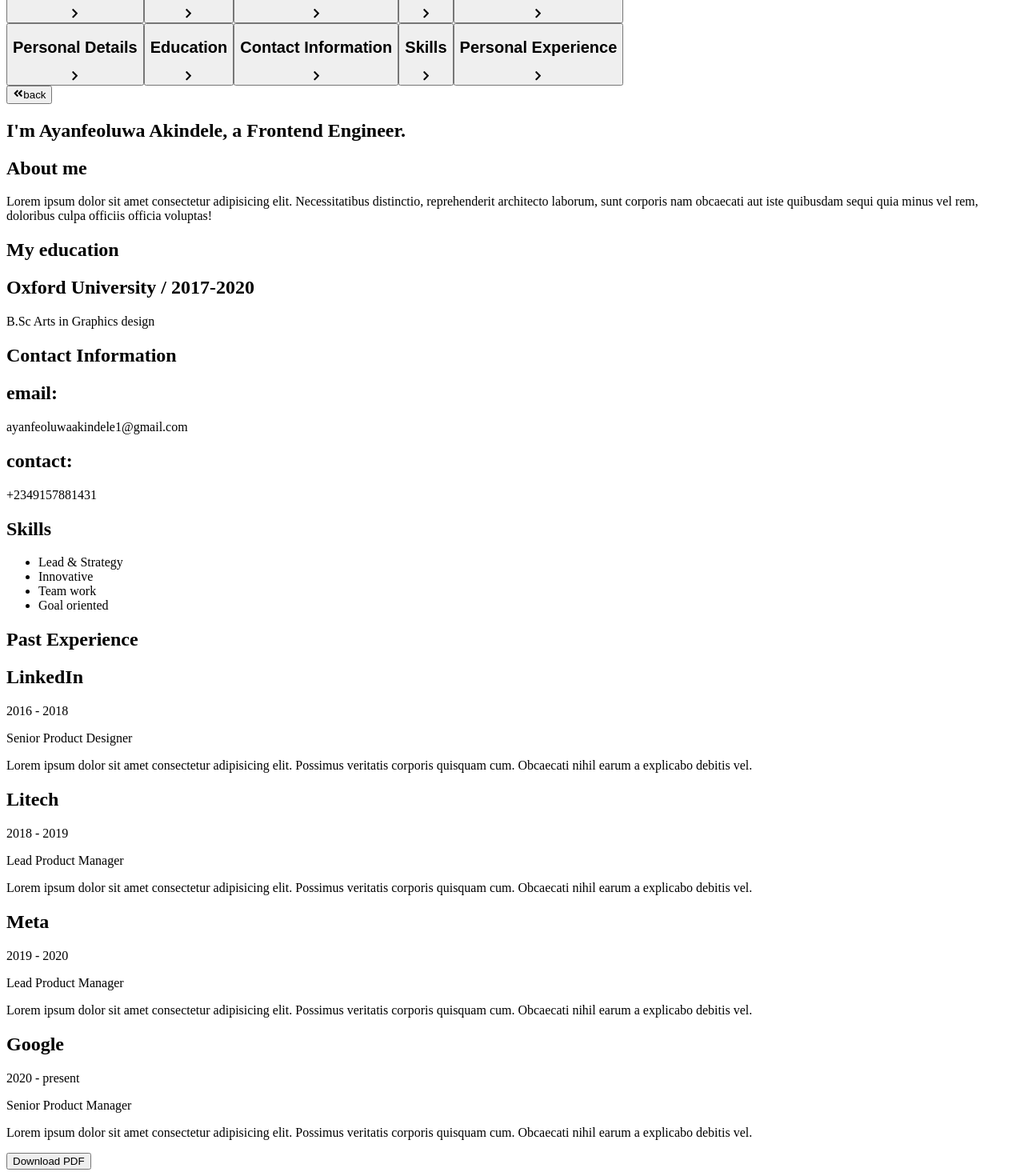
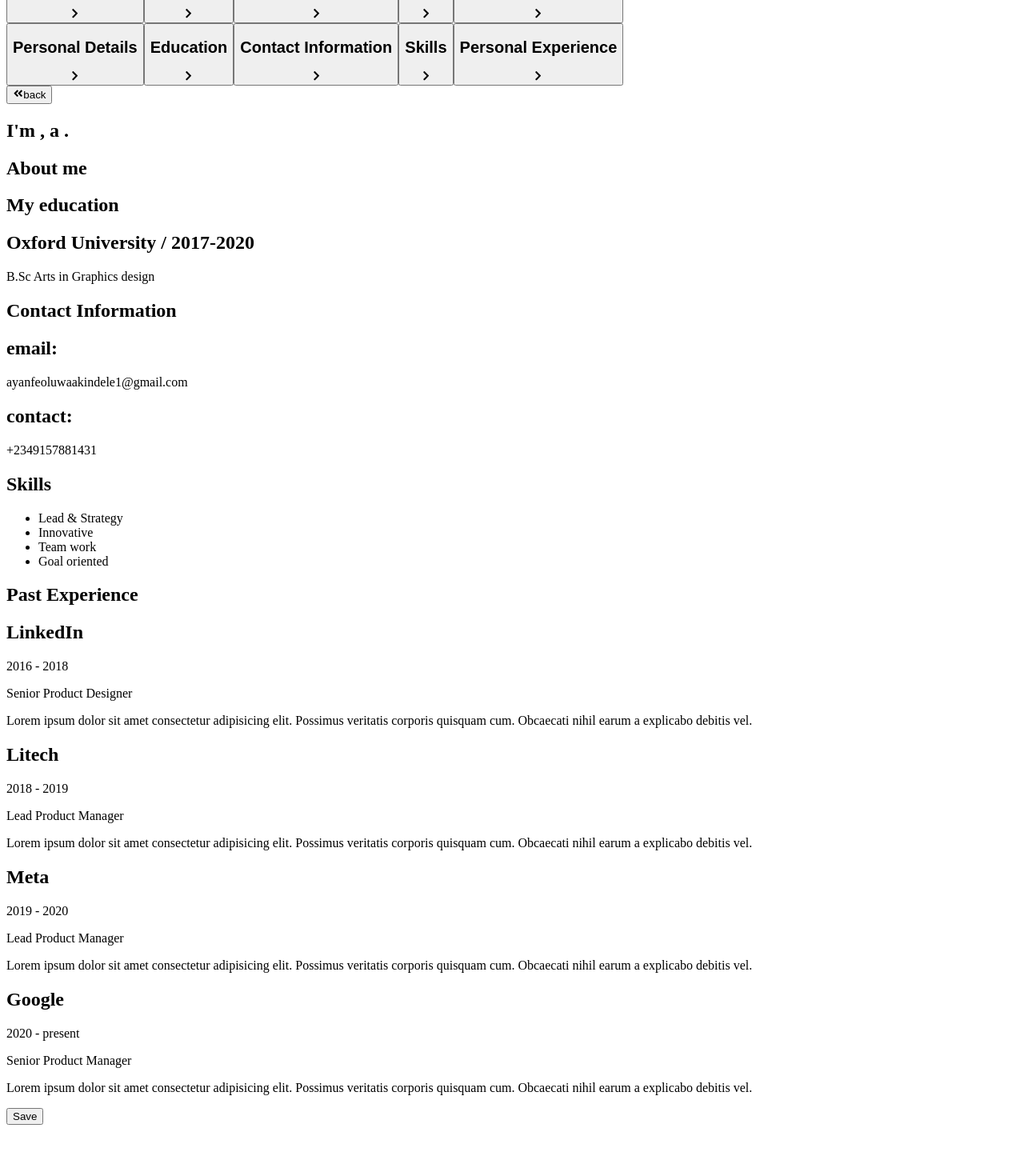
Before and after one commit to Frokesy/bume, a Next.js app: page /resume/edit/1 in a window 1280 px wide. Shown: the part 80-1550 px from the top of the page at 80% size. After the commit the page ends 1494 px from the top, so only its background shows below. Built offline with nearby package versions, Linux system fonts and the light colour scheme.

Commit message:
wrote logic to save template, still crud for now

```diff
--- a/pages/resume/edit/[slug].tsx
+++ b/pages/resume/edit/[slug].tsx
@@ -5,6 +5,7 @@ import Education from "@/components/templates/edit/Education";
 import Experience from "@/components/templates/edit/Experience";
 import PersonalDetails from "@/components/templates/edit/PersonalDetails";
 import Skills from "@/components/templates/edit/Skills";
+import { supabase } from "@/utils/supabaseClient";
 import { useRouter } from "next/router";
 import React, { useEffect, useState } from "react";
 import { FaEye } from "react-icons/fa";
@@ -14,29 +15,53 @@ const Template = () => {
   const resumeId = router.query.slug;
   const [showTemplate, setShowTemplate] = useState(false);
   const [resumeDetails, setResumeDetails] = React.useState({
-    personalDetails: {
+    personalDetails: [{
       id: Math.floor(Math.random() * 1000),
       name: "",
       role: "",
       about: "",
-    },
+    }],
     education: [],
     contactInfo: [],
     skills: [],
     experience: [],
   });
 
-  const [pdfUrl, setPdfUrl] = useState<string>()
+  // const [pdfUrl, setPdfUrl] = useState<string>()
 
-  const handleDownloadPdf = async () => {
-    const response = await fetch('/api/pdf')
-    const pdfUrl = await response.text()
+  // const handleDownloadPdf = async () => {
+  //   const response = await fetch('/api/pdf')
+  //   const pdfUrl = await response.text()
 
-    const a = document.createElement('a')
-    a.href = pdfUrl
-    a.download = 'my-pdf.pdf'
-    a.click()
-    console.log("clicked")
+  //   const a = document.createElement('a')
+  //   a.href = pdfUrl
+  //   a.download = 'my-pdf.pdf'
+  //   a.click()
+  //   console.log("clicked")
+  // }
+
+  const saveDetails = async () => {
+      try {
+        const { data, error } = await supabase
+        .from("templates")
+        .insert([
+          {
+            resume_id: resumeId,
+            personal_details: resumeDetails.personalDetails,
+            education: resumeDetails.education,
+            contact_info: resumeDetails.contactInfo,
+            skills: resumeDetails.skills,
+            experience: resumeDetails.experience,
+          },
+        ])
+        if (error) throw error
+        if (!error) {
+          console.log(data)
+          console.log("added successfully")
+        }
+      } catch (error) {
+        console.log(error)
+      }
   }
 
   const getEntries = (section: string, data: any) => {
@@ -85,8 +110,9 @@ const Template = () => {
           <Frokesy value={resumeDetails} setShowTemplate={setShowTemplate} />
         </div>
       </div>
-      <button onClick={handleDownloadPdf} className="text-[#fff]">Download PDF</button>
-      {pdfUrl && <a href={pdfUrl} download="my-pdf.pdf">Download PDF</a>}
+      <button className="font-semibold" onClick={saveDetails}>Save</button>
+      {/* <button onClick={handleDownloadPdf} className="text-[#fff]">Download PDF</button>
+      {pdfUrl && <a href={pdfUrl} download="my-pdf.pdf">Download PDF</a>} */}
     </Container>
   );
 };
```
